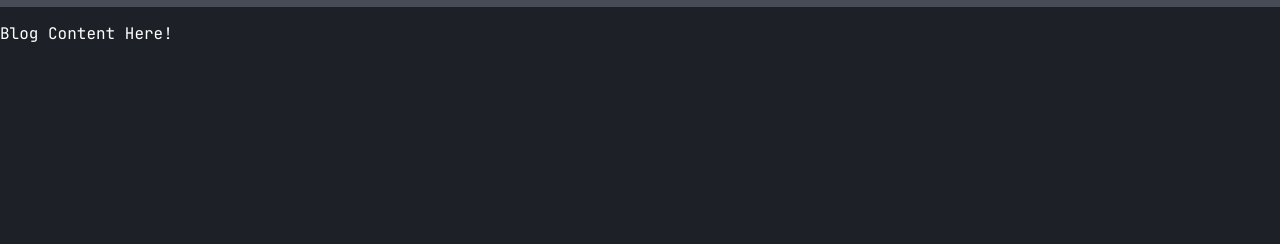
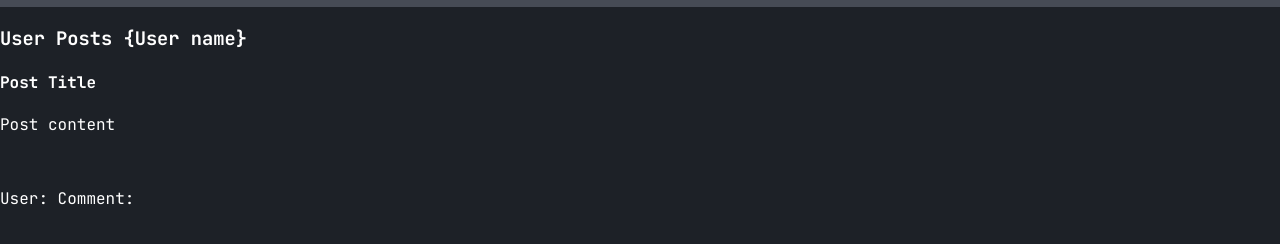
Before and after one commit to hdz-kevin/git-course, a plain HTML site: page index.html in a window 1280 px wide. Shown: the part 64-308 px from the top of the page. Drawn offline with Linux system fonts and the light colour scheme.

Commit message:
Add post html structure

```diff
--- a/index.html
+++ b/index.html
@@ -16,8 +16,15 @@
         <img class="logo" src="img/git-logo.webp" alt="git logo">
         <h1>Git & GitGhub Course Blog</h1>
     </div>
-    <div>
-        <p>Blog Content Here!</p>
+
+    <div class="container" id="content">
+        <h3>User Posts {User name}</h3>
+        <div class="post">
+            <h4>Post Title</h4>
+            <p>Post content</p>
+            <br>
+            <p><span>User: </span> Comment:</p>
+        </div>
     </div>
 </body>
 </html>
```
